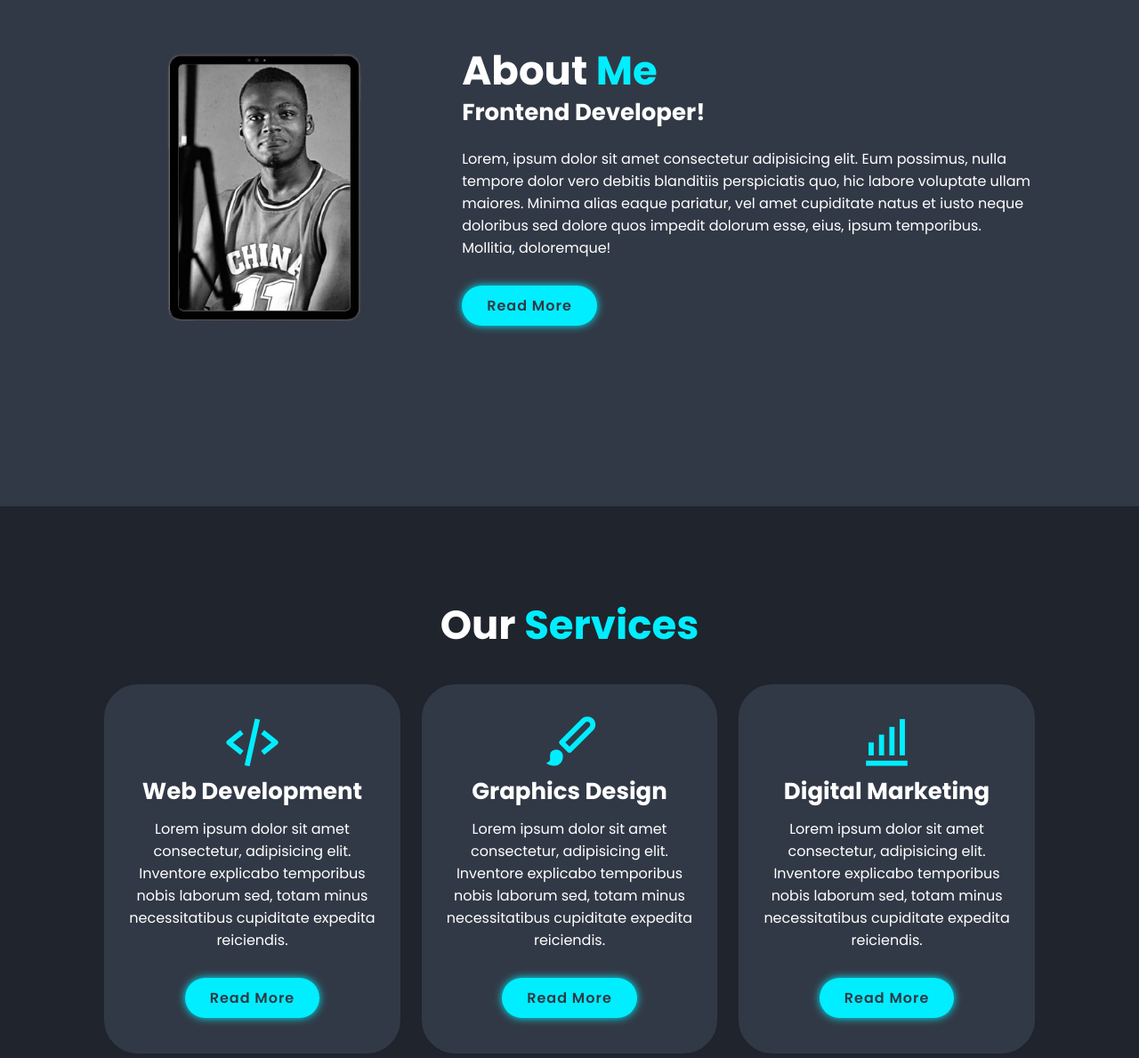
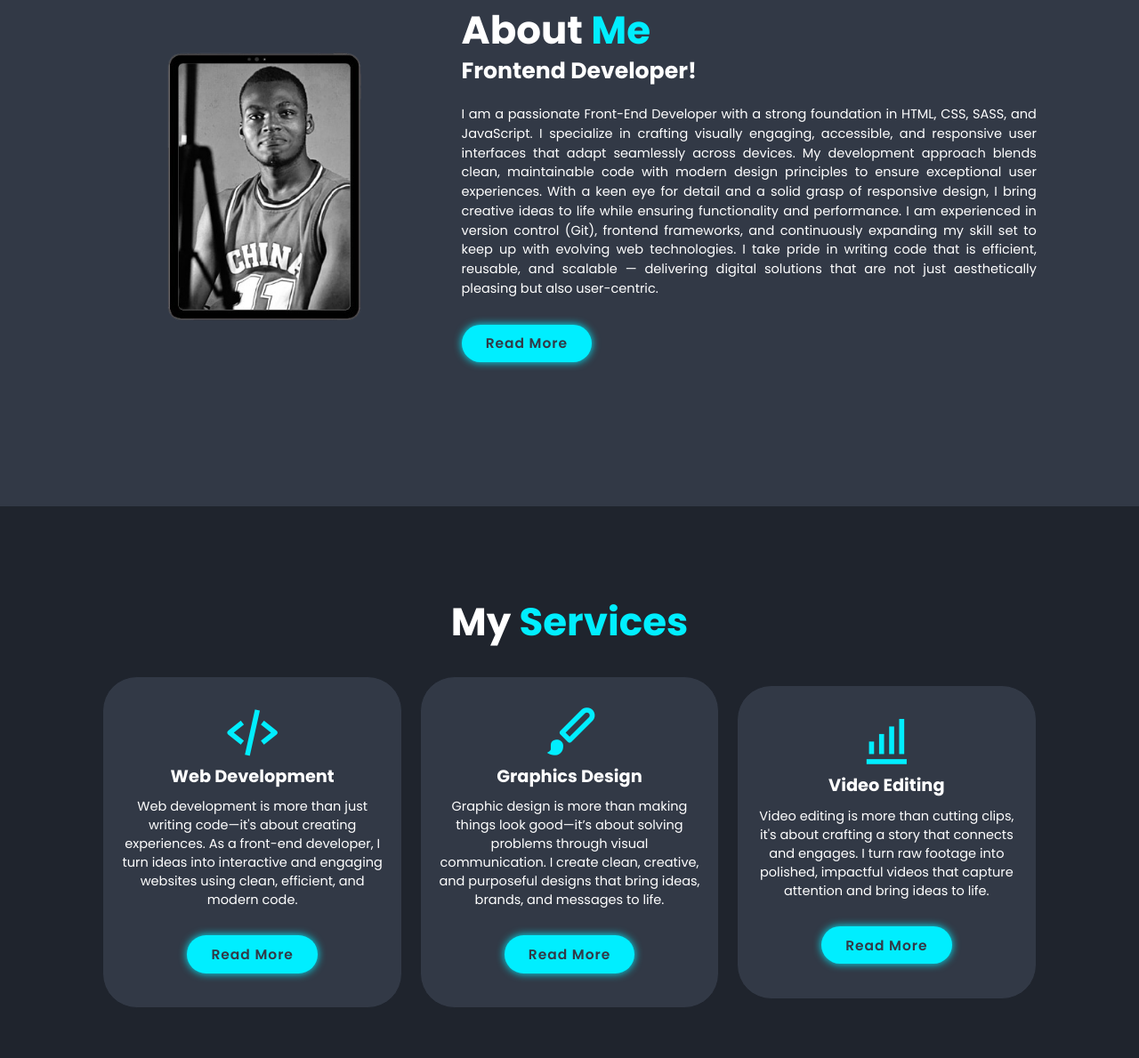
Before and after one commit to Constantine249/My-Portfolio, a plain HTML site: page index.html in a window 1280 px wide. Shown: the part 1031-2220 px from the top of the page at 89% size. Drawn offline with nearby package versions, Linux system fonts and the light colour scheme.

Commit message:
Initial commit

```diff
--- a/css/style.css
+++ b/css/style.css
@@ -19,7 +19,7 @@
 }
 
 html {
-    font-size: 62.5%;
+    font-size: 60.5%;
     overflow-x: hidden;
 }
 
@@ -120,7 +120,7 @@ span {
 }
 
 .home-content p {
-    font-size: 1.6rem;
+    font-size: 1.5rem;
 }
 
 .social-media a {
@@ -189,7 +189,9 @@ span {
 }
 
 .about-content p {
-    font-size: 1.6rem;
+    font-size: 1.5rem;
+    text-align: justify;
+    line-height: 1.5;
     margin: 2rem 0 3rem;
 }
 
@@ -230,11 +232,11 @@ span {
 }
 
 .services-box h3 {
-    font-size: 2.6rem;
+    font-size: 2rem;
 }
 
 .services-box p {
-    font-size: 1.6rem;
+    font-size: 1.5rem;
     margin: 1rem 0 3rem;
 }
 
@@ -299,7 +301,7 @@ span {
 }
 
 .portfolio-layer p {
-    font-size: 1.6rem;
+    font-size: 1.3rem;
     margin: .3rem 0 1rem;
 }
 
@@ -430,6 +432,10 @@ span {
 
 
 @media (max-width: 768px) {
+    html {
+        font-size: 50%;
+    }
+
     #menu-icon {
         display: block;
     }
@@ -505,7 +511,11 @@ span {
 
 @media (max-width: 450px) {
     html {
-        font-size: 50%;
+        font-size: 52%;
+    }
+
+    #menu-icon {
+        margin-right: 1rem;
     }
 
     .contact form .input-box input {
--- a/index.html
+++ b/index.html
@@ -8,7 +8,11 @@
   <title>Responsive Personal Portfolio Website Design</title>
 
   <!-- box icons -->
-  <link href="https://unpkg.com/boxicons@2.1.4/css/boxicons.min.css" rel="stylesheet" />
+<link rel="stylesheet"
+  href="https://cdn.jsdelivr.net/npm/boxicons@latest/css/boxicons.min.css">
+  <!-- or -->
+  <link rel="stylesheet"
+  href="https://unpkg.com/boxicons@latest/css/boxicons.min.css">
 
   <!-- custom css -->
   <link rel="stylesheet" href="css/style.css" />
@@ -37,8 +41,7 @@
       <h3>Hello, It's Me</h3>
       <h1>Constantine</h1>
       <h3>And I'm a <span class="multiple-text"></span></h3>
-      <p>Lorem ipsum dolor sit amet consectetur adipisicing elit. Asperiores unde sed cum, debitis minima vitae commodi.
-        Expedita?</p>
+      <p>I am a passionate Front-End Developer with a strong foundation in HTML, CSS, SASS, and JavaScript</p>
 
       <div class="social-media">
         <a href="#"><i class='bx bxl-facebook'></i></a>
@@ -64,24 +67,29 @@
     <div class="about-content">
       <h2 class="heading">About <span>Me</span></h2>
       <h3>Frontend Developer!</h3>
-      <p>Lorem, ipsum dolor sit amet consectetur adipisicing elit. Eum possimus, nulla tempore dolor vero debitis
-        blanditiis perspiciatis quo, hic labore voluptate ullam maiores. Minima alias eaque pariatur, vel amet
-        cupiditate natus et iusto neque doloribus sed dolore quos impedit dolorum esse, eius, ipsum temporibus.
-        Mollitia, doloremque!</p>
+      <p>I am a passionate Front-End Developer with a strong foundation in HTML, CSS, SASS, and JavaScript. I specialize
+        in crafting visually engaging, accessible, and responsive user interfaces that adapt seamlessly across devices.
+        My development approach blends clean, maintainable code with modern design principles to ensure exceptional user
+        experiences.
+
+        With a keen eye for detail and a solid grasp of responsive design, I bring creative ideas to life while ensuring
+        functionality and performance. I am experienced in version control (Git), frontend frameworks, and continuously
+        expanding my skill set to keep up with evolving web technologies. I take pride in writing code that is
+        efficient, reusable, and scalable — delivering digital solutions that are not just aesthetically pleasing but
+        also user-centric.</p>
       <a href="#" class="btn">Read More</a>
     </div>
   </section>
 
   <!-- services section design -->
   <section class="services" id="services">
-    <h2 class="heading">Our <span>Services</span></h2>
+    <h2 class="heading">My <span>Services</span></h2>
 
     <div class="services-container">
       <div class="services-box">
         <i class='bx bx-code-alt'></i>
         <h3>Web Development</h3>
-        <p>Lorem ipsum dolor sit amet consectetur, adipisicing elit. Inventore explicabo temporibus nobis laborum sed,
-          totam minus necessitatibus cupiditate expedita reiciendis.</p>
+        <p>Web development is more than just writing code—it's about creating experiences. As a front-end developer, I turn ideas into interactive and engaging websites using clean, efficient, and modern code.</p>
 
         <a href="#" class="btn">Read More</a>
       </div>
@@ -89,17 +97,15 @@
       <div class="services-box">
         <i class='bx bxs-paint'></i>
         <h3>Graphics Design</h3>
-        <p>Lorem ipsum dolor sit amet consectetur, adipisicing elit. Inventore explicabo temporibus nobis laborum sed,
-          totam minus necessitatibus cupiditate expedita reiciendis.</p>
+        <p>Graphic design is more than making things look good—it’s about solving problems through visual communication. I create clean, creative, and purposeful designs that bring ideas, brands, and messages to life.  </p>
 
         <a href="#" class="btn">Read More</a>
       </div>
 
       <div class="services-box">
         <i class='bx bx-bar-chart-alt'></i>
-        <h3>Digital Marketing</h3>
-        <p>Lorem ipsum dolor sit amet consectetur, adipisicing elit. Inventore explicabo temporibus nobis laborum sed,
-          totam minus necessitatibus cupiditate expedita reiciendis.</p>
+        <h3>Video Editing</h3>
+        <p>Video editing is more than cutting clips, it's about crafting a story that connects and engages. I turn raw footage into polished, impactful videos that capture attention and bring ideas to life.</p>
 
         <a href="#" class="btn">Read More</a>
       </div>
@@ -116,7 +122,7 @@
           <img src="images/portfolio1.jpg" alt="">
           <div class="portfolio-layer">
             <h4>Web Design</h4>
-            <p>Lorem ipsum dolor sit amet consectetur adipisicing elit. Ratione, unde.</p>
+            <p>Web development is the process of creating and maintaining websites. It involves everything from structure and design to functionality and performance, aiming to deliver smooth, interactive experiences on the web.</p>
             <a href="#"><i class='bxr  bx-unlink'></i></a>
           </div>
         </div>
@@ -127,7 +133,7 @@
           <img src="images/portfolio2.jpg" alt="">
           <div class="portfolio-layer">
             <h4>Digital Marketing</h4>
-            <p>Lorem ipsum dolor sit amet consectetur adipisicing elit. Ratione, unde.</p>
+            <p>Digital marketing is the strategic promotion of products or services through online channels. It focuses on reaching the right audience using content, data, and technology to drive engagement, traffic, and conversions.</p>
             <a href="#"><i class='bxr  bx-unlink'></i></a>
           </div>
         </div>
@@ -138,7 +144,7 @@
           <img src="images/portfolio3.jpg" alt="">
           <div class="portfolio-layer">
             <h4>Video Editing</h4>
-            <p>Lorem ipsum dolor sit amet consectetur adipisicing elit. Ratione, unde.</p>
+            <p>Video editing is the process of shaping raw footage into a cohesive, engaging story. It involves cutting, arranging, and enhancing clips with visuals, sound, and effects to create impactful video content.</p>
             <a href="#"><i class='bxr  bx-unlink'></i></a>
           </div>
         </div>
@@ -149,7 +155,7 @@
           <img src="images/portfolio4.jpg" alt="">
           <div class="portfolio-layer">
             <h4>App Development</h4>
-            <p>Lorem ipsum dolor sit amet consectetur adipisicing elit. Ratione, unde.</p>
+            <p>App development is the creation of software applications for mobile or desktop platforms. It involves designing, coding, and testing apps that provide users with functional, intuitive, and engaging digital experiences.</p>
             <a href="#"><i class='bxr  bx-unlink'></i></a>
           </div>
         </div>
@@ -160,7 +166,7 @@
           <img src="images/portfolio5.jpg" alt="">
           <div class="portfolio-layer">
             <h4>Graphics Design</h4>
-            <p>Lorem ipsum dolor sit amet consectetur adipisicing elit. Ratione, unde.</p>
+            <p>Graphic design is the art of visual communication. It involves creating visuals that convey messages clearly and creatively, combining imagery, color, and typography to inform, engage, and inspire.</p>
             <a href="#"><i class='bxr  bx-unlink'></i></a>
           </div>
         </div>
@@ -171,7 +177,7 @@
           <img src="images/portfolio6.jpg" alt="">
           <div class="portfolio-layer">
             <h4>Microsoft Offices</h4>
-            <p>Lorem ipsum dolor sit amet consectetur adipisicing elit. Ratione, unde.</p>
+            <p>Microsoft Office is a suite of productivity tools used for creating documents, spreadsheets, presentations, and more. It enhances efficiency in tasks like writing, data analysis, communication, and project management.</p>
             <a href="#"><i class='bxr  bx-unlink'></i></a>
           </div>
         </div>
@@ -201,11 +207,11 @@
   <!-- footer design -->
   <footer class="footer">
     <div class="footer-text">
-      <p>Copyright &copy; 2023 by Codehal | All Rights Reserved</p>
+      <p>Copyright &copy; 2025 by Constantine. </p>
     </div>
 
     <div class="footer-iconTop">
-      <a href="#home"><i class='bxr  bx-arrow-up-stroke-circle'  ></i> </a>
+      <a href="#home"><i class='bxr  bx-arrow-up-stroke-circle'></i> </a>
     </div>
   </footer>
 
```
